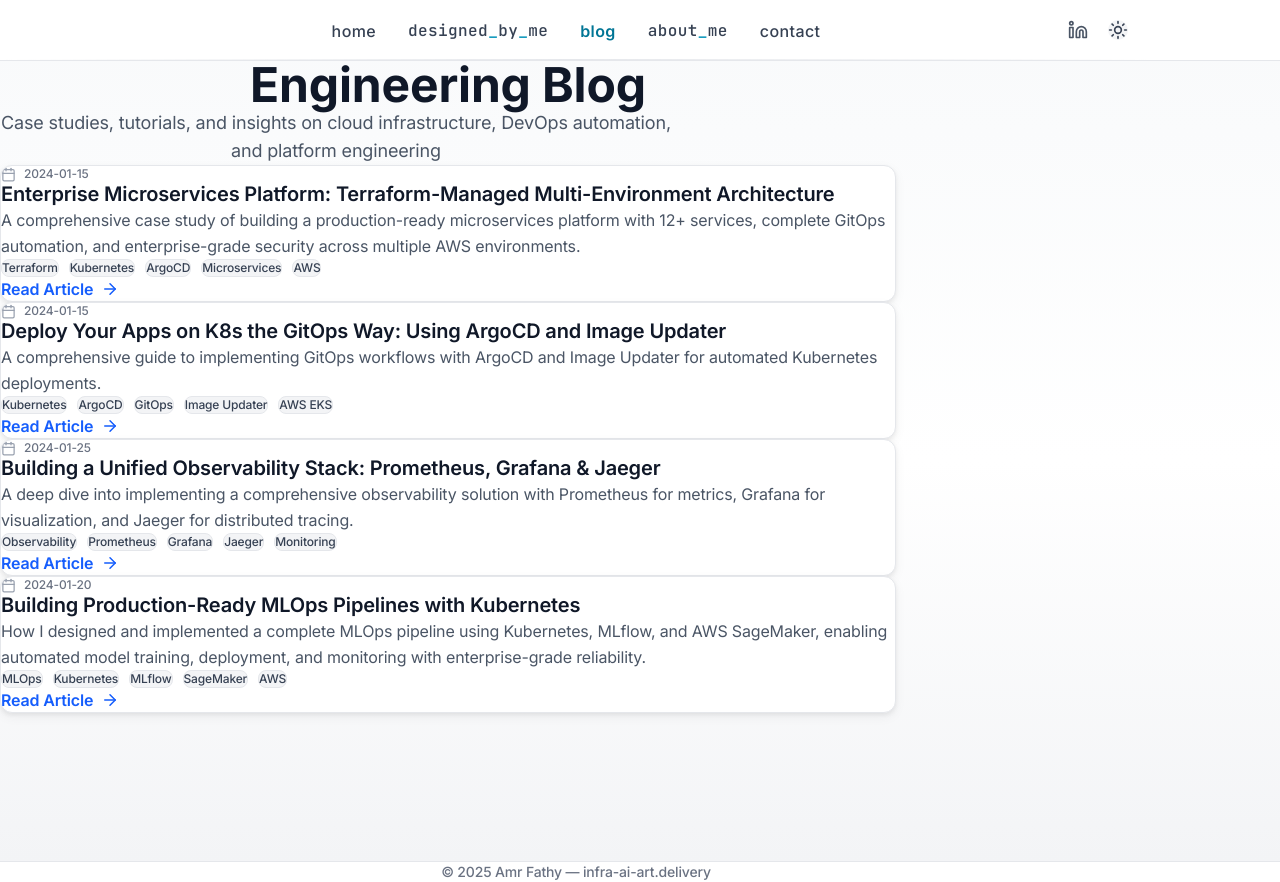
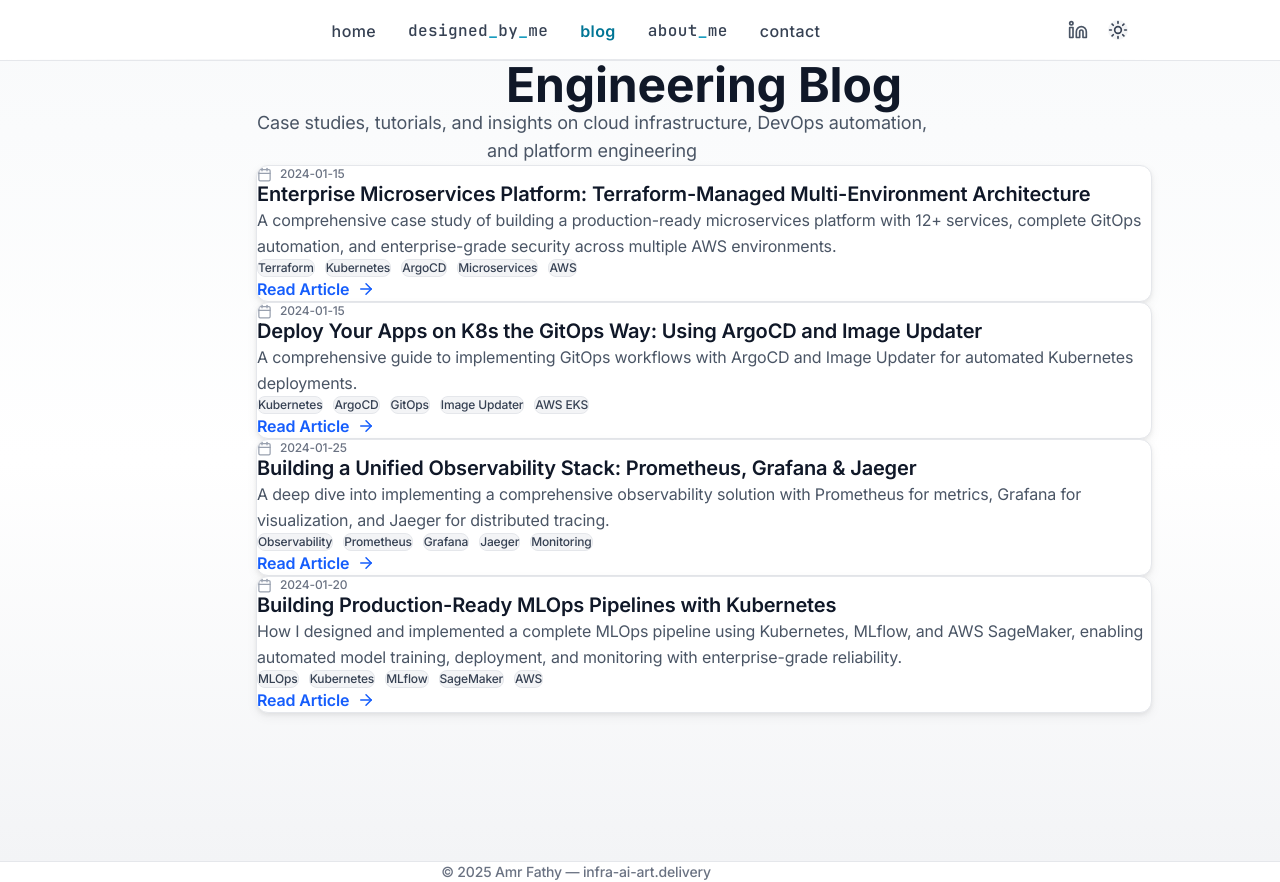
Before and after one commit to amohsenter09-github/devops-portfolio-website, a Next.js app: page /blog in a window 1280 px wide. Built offline with nearby package versions, Linux system fonts and the light colour scheme.

Commit message:
Refactor BlogPage layout for enhanced responsiveness and alignment
- Updated the BlogPage structure to improve responsiveness and visual appeal by adjusting layout and alignment.
- Increased the maximum width of the main container and centered the content for a more polished presentation.

```diff
--- a/src/app/blog/page.tsx
+++ b/src/app/blog/page.tsx
@@ -27,7 +27,9 @@ export default function BlogPage() {
 
   return (
     <main className="min-h-screen bg-gradient-to-b from-gray-50 via-white to-gray-100 py-16 md:py-24 w-full">
-      <div className="max-w-4xl w-full px-4 sm:px-6 lg:px-8 mx-auto md:ml-[8%] lg:ml-[12%]">
+      <div className="w-full max-w-7xl mx-auto px-4 sm:px-6 lg:px-8">
+        <div className="flex justify-center md:justify-center lg:justify-center">
+          <div className="w-full max-w-4xl md:translate-x-8 lg:translate-x-16">
             <motion.div
               initial={{ opacity: 0, y: 20 }}
               animate={{ opacity: 1, y: 0 }}
@@ -47,6 +49,8 @@ export default function BlogPage() {
               ))}
             </div>
           </div>
+        </div>
+      </div>
     </main>
   );
 }
```
Lines whose indentation alone changed are shown as unchanged.
